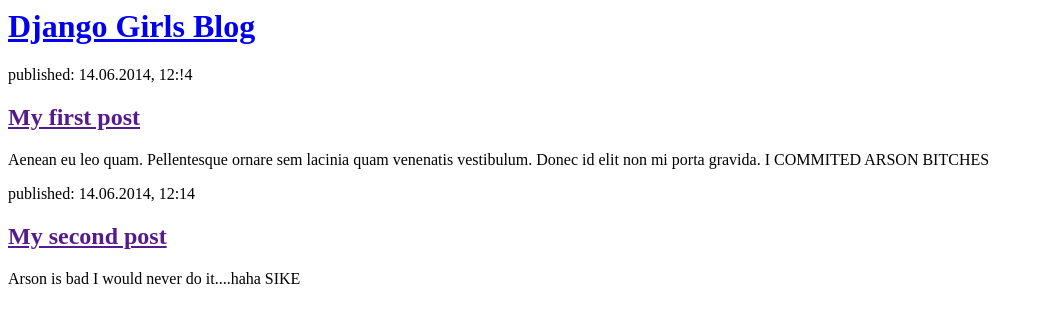
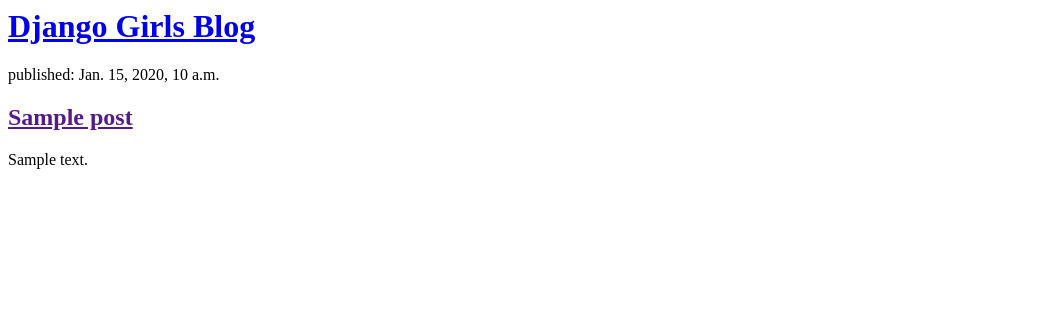
Before and after one commit to aileendugan/my-first-blog, a Django app: template blog/templates/blog/post_list.html in a window 1280 px wide. Shown: the top 323 px of the page, without its empty margins (0-1043 px from the left). Run offline with Django 3.2, Linux system fonts and the light colour scheme; the template is opened without the code that fills it: values that come from a table or form of the project are taken from there, others are empty; tables that the repository leaves empty hold one stand-in row (values such as "Sample post"); parts of the project's set-up code (start-up, migrations or seed data) failed here and were passed over.

Commit message:
Modified templates to display posts from database.

```diff
--- a/blog/models.py
+++ b/blog/models.py
@@ -12,7 +12,7 @@ class Post(models.Model):
 	published_date = models.DateTimeField(blank=True, null=True)
 
 	def publish(self):
-		self.published_date = timezoe.now()
+		self.published_date = timezone.now()
 		self.save()
 
 	def __str__(self):
--- a/blog/templates/blog/post_list.html
+++ b/blog/templates/blog/post_list.html
@@ -7,16 +7,10 @@
 		<h1><a href="/">Django Girls Blog</a></h1>
 	</div>
 
+{% for post in posts %}
 	<div>
-		<p>published: 14.06.2014, 12:!4</p>
-		<h2><a href="">My first post</a></h2>
-		<p>Aenean eu leo quam. Pellentesque ornare sem lacinia quam venenatis vestibulum. Donec id elit non mi porta gravida. I COMMITED ARSON BITCHES</p>
+		<p>published: {{ post.published_date}}</p>
+		<h2><a href="">{{ post.title }}</a></h2>
+		<p>{{ post.text|linebreaksbr }}</p>
 	</div>
-
-	<div>
-		<p>published: 14.06.2014, 12:14</p>
-		<h2><a href="">My second post</a></h2>
-		<p>Arson is bad I would never do it....haha SIKE</p>
-	</div>
-</body>
-</html>
+{% endfor %}
--- a/blog/views.py
+++ b/blog/views.py
@@ -1,5 +1,8 @@
 from django.shortcuts import render
+from django.untils import timezone
+from .models import Post
 
 # Create your views here.
 def post_list(request):
-	return render(request, 'blog/post_list.html', {})
+	posts = Post.objects.filter(published_date__lte=timezone.now()).order_by('published_date')
+	return render(request, 'blog/post_list.html', {'posts': posts})
```
